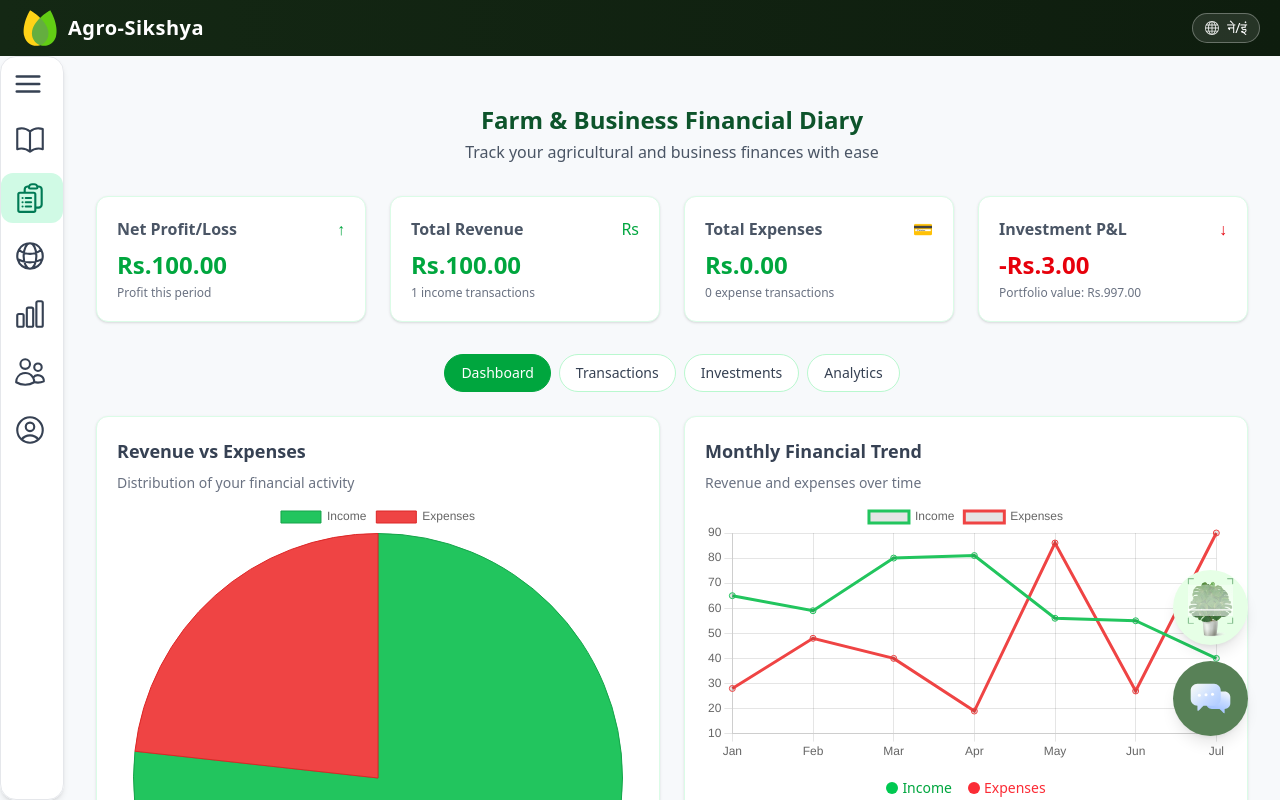
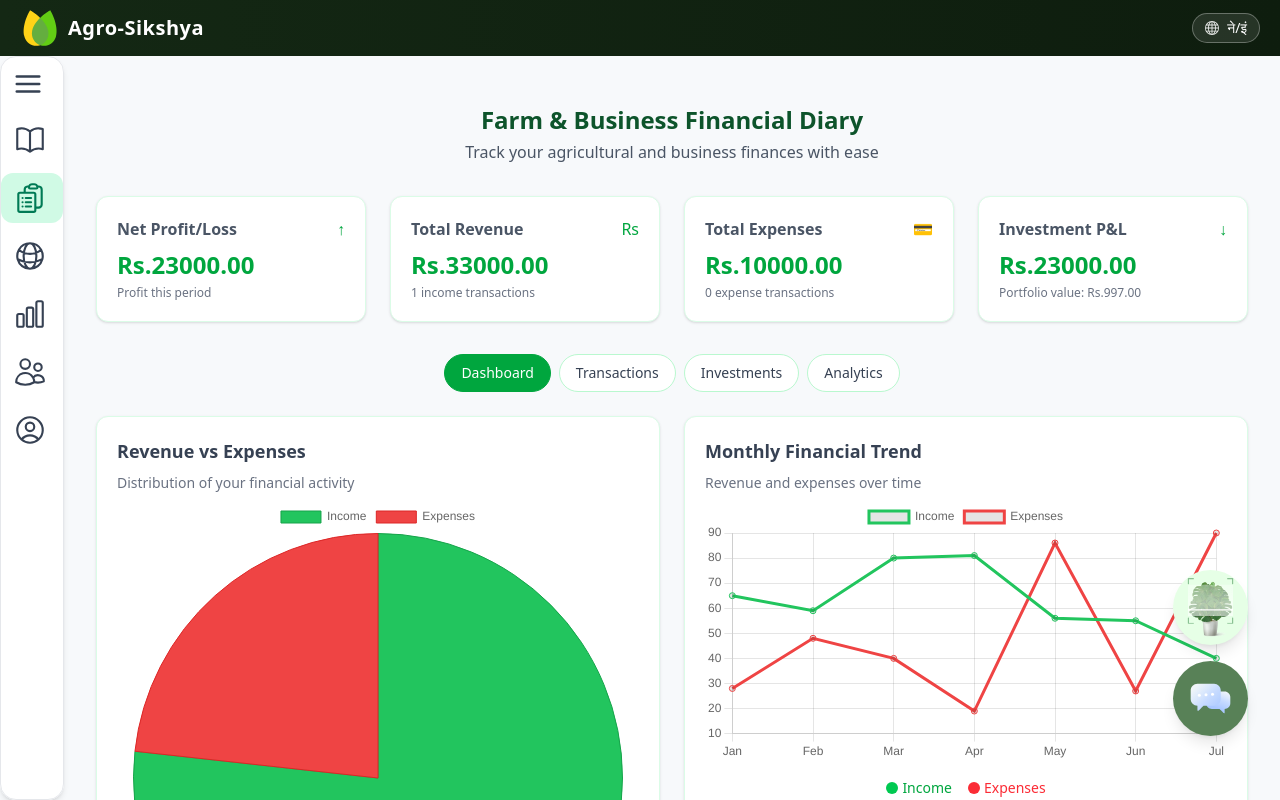
Before and after one commit to Sobindra2005/Byte-Mavericks-, a React (Vite) app in the folder clientSide/: page /diary in a window 1280 px wide. Built offline with nearby package versions, Linux system fonts and the light colour scheme.

Commit message:
Add new image upload: WhatsApp Image from September 6, 2025

```diff
--- a/clientSide/src/component/dairy.jsx
+++ b/clientSide/src/component/dairy.jsx
@@ -144,7 +144,7 @@ const Diary = () => {
   const summary = [
     {
       label: netProfitLabel,
-      value: 100,
+      value: 23000,
       desc: netProfitDesc,
       icon: <span className="inline-block text-green-600">&#8593;</span>,
       color: "text-green-600",
@@ -154,7 +154,7 @@ const Diary = () => {
     },
     {
       label: totalRevenueLabel,
-      value: 100,
+      value: 33000,
       desc: totalRevenueDesc,
       icon: <span className="inline-block text-green-600">Rs</span>,
       color: "text-green-600",
@@ -164,7 +164,7 @@ const Diary = () => {
     },
     {
       label: totalExpensesLabel,
-      value: 0,
+      value: 10000,
       desc: totalExpensesDesc,
       icon: <span className="inline-block text-green-600">&#128179;</span>,
       color: "text-green-600",
@@ -174,10 +174,10 @@ const Diary = () => {
     },
     {
       label: investmentPLLabel,
-      value: -3,
+      value: 23000,
       desc: investmentPLDesc,
-      icon: <span className="inline-block text-red-600">&#8595;</span>,
-      color: "text-red-600",
+      icon: <span className="inline-block text-green-600">&#8595;</span>,
+      color: "text-green-600",
       border: "border-red-100",
       bg: "bg-white",
       valuePrefix: rsLabel,
--- a/clientSide/src/component/login.jsx
+++ b/clientSide/src/component/login.jsx
@@ -26,6 +26,7 @@ const Login = () => {
               <label
                 htmlFor="email"
                 className="font-bold block mb-1 text-green-900"
+
               >
                 Email:
               </label>
@@ -36,6 +37,7 @@ const Login = () => {
                   id="email"
                   className="bg-white/20 border font-medium border-white/50 w-full p-2 pl-10 rounded font-bold text-green-900 placeholder-green-800 focus:outline-none focus:ring-2 focus:ring-green-700"
                   placeholder="Enter your email..."
+                   value="saksham@gmail.com"
                 />
               </div>
             </div>
@@ -54,6 +56,7 @@ const Login = () => {
                   id="password"
                   className="bg-white/20 border font-medium border-white/50 w-full p-2 pl-10 rounded font-bold text-green-900 placeholder-green-800 focus:outline-none focus:ring-2 focus:ring-green-700"
                   placeholder="Enter your password..."
+                    value="saksham@gmail.com"
                 />
               </div>
             </div>
```
Also changed, not shown: 5 other files (tests, documents, lock files or other folders).
